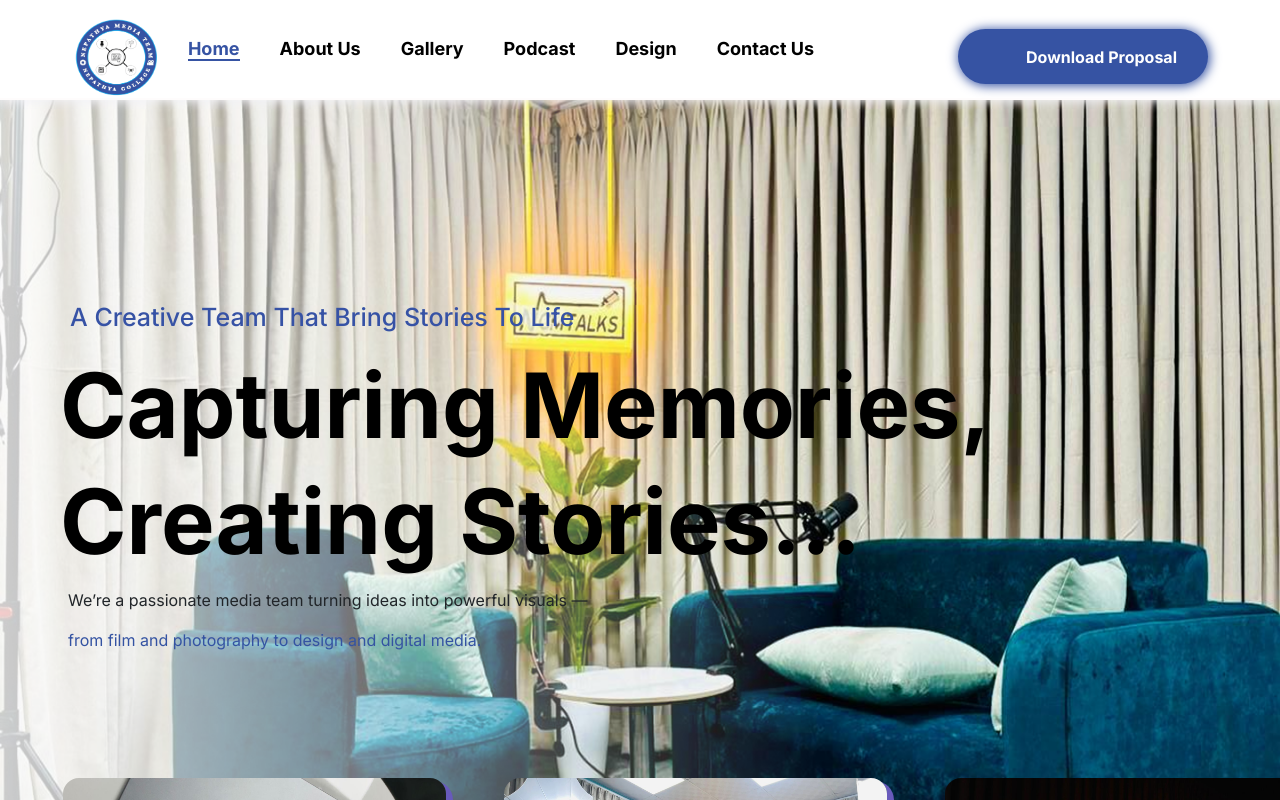
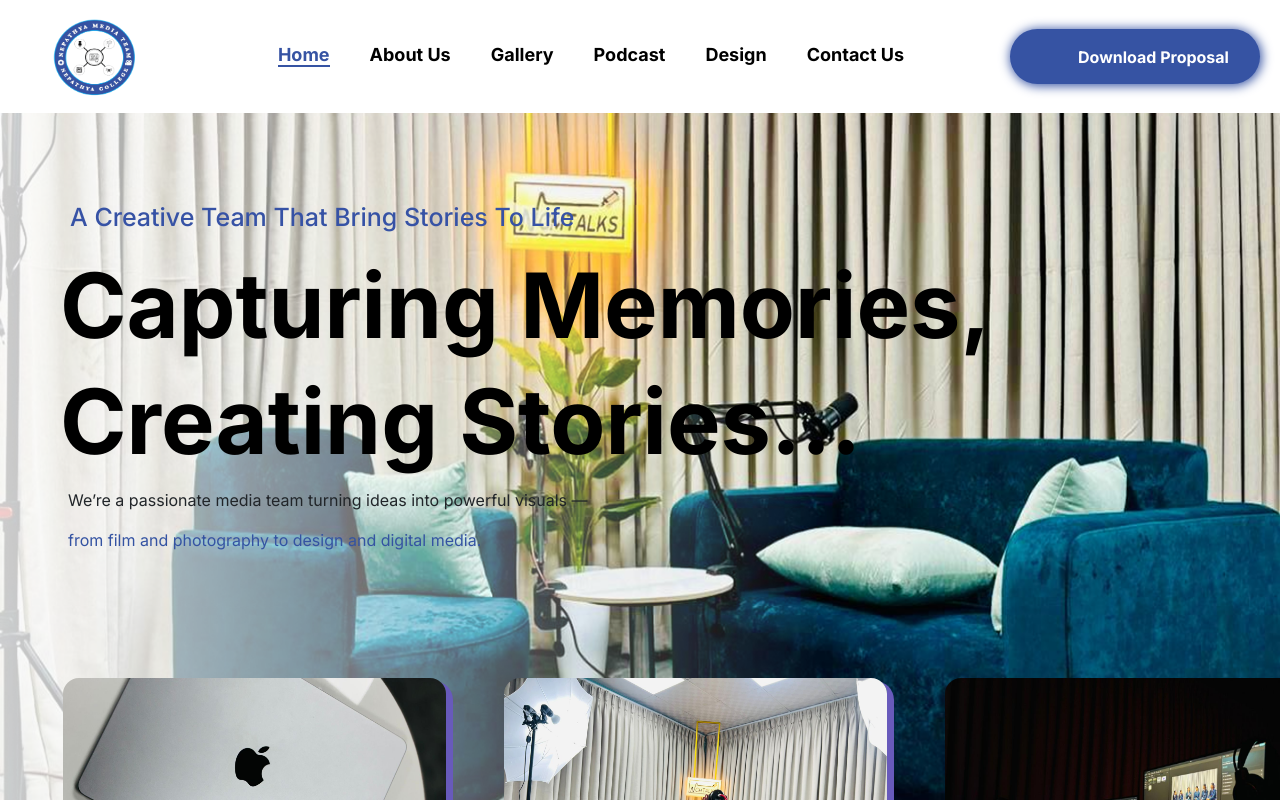
Before and after one commit to Manojxetri/NepathyaMedia, a React (Vite) app: page / in a window 1280 px wide. Shown: the top 800 px of the page. Built offline with nearby package versions, Linux system fonts and the light colour scheme; some icons are missing; a web font is replaced by a local one.

Commit message:
feedback changes

```diff
--- a/Components/FeedBack/FeedBack.css
+++ b/Components/FeedBack/FeedBack.css
@@ -126,7 +126,8 @@
 
 /* Slick Dots */
 .slick-dots {
-  bottom: -50px !important;
+  bottom: -30px !important;
+  position: relative;
 }
 
 .slick-dots li button:before {
@@ -147,6 +148,20 @@
   align-items: flex-start;
 }
 
+.feedback-slider {
+  flex: 1;
+  min-width: 0;
+  padding-bottom: 40px;
+}
+
+.slick-slider {
+  position: relative;
+  z-index: 2;
+}
+
+.slick-dots {
+  z-index: 3;
+}
 @media (max-width: 1024px) {
   .feedback-container {
     flex-direction: column;
@@ -233,4 +248,9 @@
   .slick-dots {
     bottom: -40px !important;
   }
+
+  .slick-dots li button {
+  width: 20px;
+  height: 20px;
 }
+}
--- a/Components/Navbar/Navbar.css
+++ b/Components/Navbar/Navbar.css
@@ -1,20 +1,10 @@
-.navbar {
-  display: flex;
-  justify-content: space-around;
-  align-items: center;
-  height: 100px;
-  background-color: white;
-  /* width: 1440vh; */
-  border-bottom: 2px solid rgb(254, 252, 252);
-  /* background-color: black ;
-    color: white; */
-  box-shadow: 1px 1px 10px 1px rgb(243, 243, 247);
-  position: sticky;
+.navbar{
+  position: fixed;
   top: 0;
-  /* z-index: 100; */
-  /* overflow: visible; */
-    z-index: 1000;
-
+  left: 0;
+  width: 100%;
+  background: white;
+  z-index: 9999;
 }
 
 
@@ -28,6 +18,7 @@
   height: 90px;
   width: 90px;
   margin-top: 7px;
+  margin-left: 50px;
   cursor:pointer;
 }
 
@@ -48,7 +39,8 @@
   display: flex;
   justify-content: space-around;
   gap: 40px;
-  margin-left: -150px;
+  /* margin-left: -150px; */
+  margin-top: 12px;
 }
 .navmenu ul li {
   list-style: none;
@@ -61,6 +53,7 @@
 }
 .contact{
     transition: transform 0.25s ease, color 0.25s ease;
+    margin-right: 20px;
 }
 
 /* phone number button */
@@ -69,7 +62,7 @@
   height: 55px;
   width: 250px;
   padding: 16px;
-  /* margin-left: 20px; */
+  /* margin-left: -40px; */
   border-radius: 50px;
   gap: 10px;
   background-color: #3653A3;
@@ -103,16 +96,17 @@
 @media (max-width: 768px) {
   .navbar {
     justify-content: space-between;
-    padding: 0 20px;
+    padding: 0 5px;
   }
 
   .hamburger {
     display: block;
+    margin-right: 20px;
   }
 
   .navmenu {
     position: absolute;
-    top: 100px;
+    top: 94px;
     left: 0;
     width: 100%;
     background-color: white;
```
